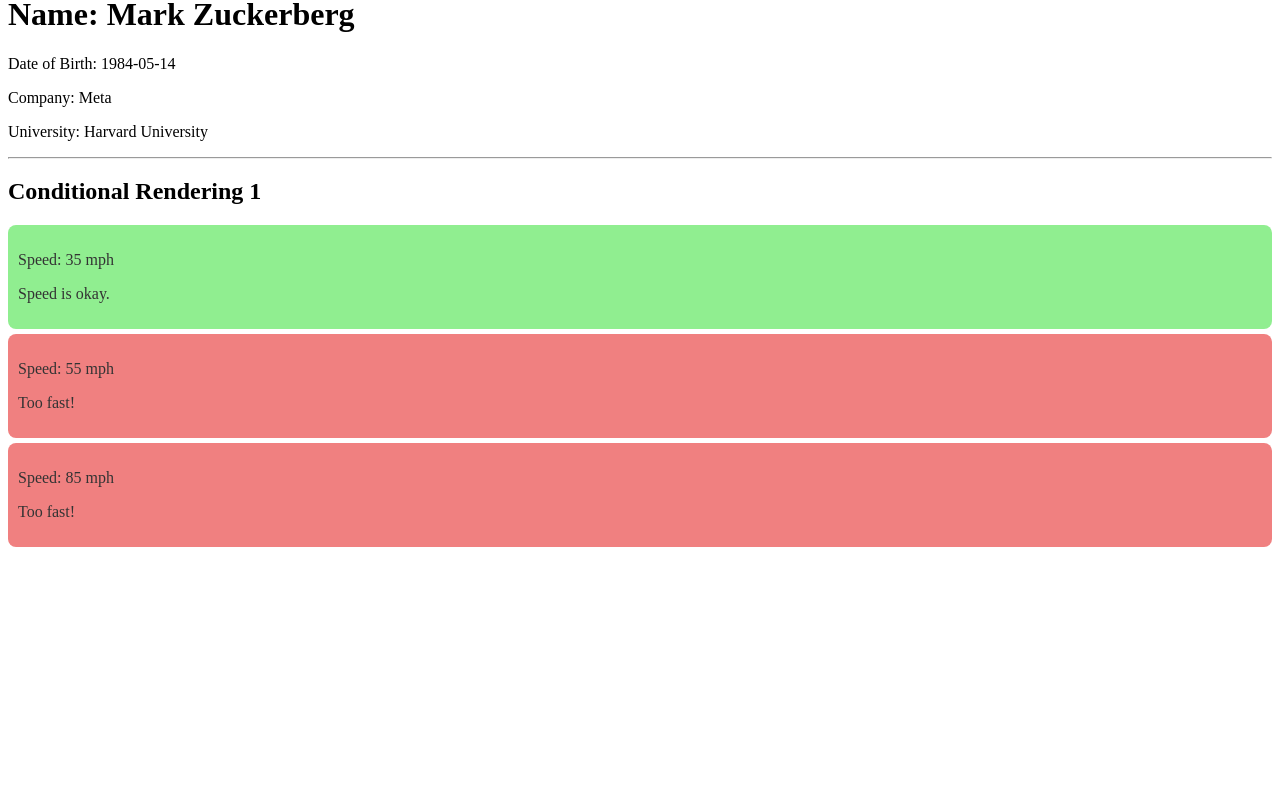
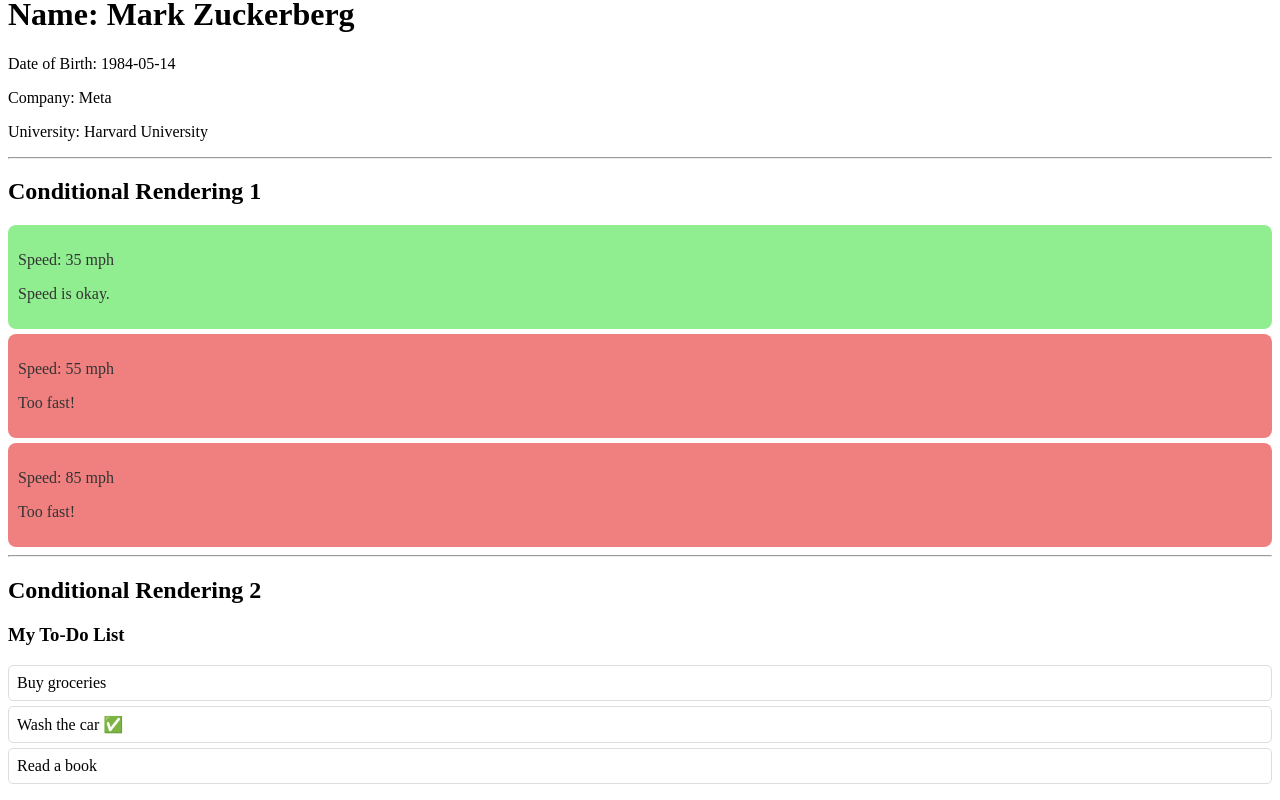
Before and after one commit to genuinelycool/react_project, a React (Vite) app: page / in a window 1280 px wide. Shown: the part 863-1663 px from the top of the page. Before the commit the page ends 1418 px from the top, so only its background shows below. Built offline with nearby package versions, Linux system fonts and the light colour scheme.

Commit message:
example: conditional rendering 2

```diff
--- a/src/components/ConditionalRendering2.jsx
+++ b/src/components/ConditionalRendering2.jsx
@@ -1,7 +1,32 @@
+const TodoItem = ({ description, finished }) => {
+  const style = {
+    border: "1px solid #ddd",
+    margin: "5px 0",
+    padding: "8px",
+    borderRadius: "5px"
+  };
+
+  return <li style={style}>{description}{finished && " ✅"}</li>;
+};
+
+const TodoList = () => (
+  <div>
+    <h3>My To-Do List</h3>
+    <ul style={{ listStyle: "none", padding: 0 }}>
+      <TodoItem description="Buy groceries" finished={false} />
+      <TodoItem description="Wash the car" finished={true} />
+      <TodoItem description="Read a book" finished={false} />
+    </ul>
+  </div>
+);
+
 const ConditionalRendering2 = () => {
   return (
     <>
+      <hr />
+      <h2>Conditional Rendering 2</h2>
 
+      <TodoList />
     </>
   );
 };
```
